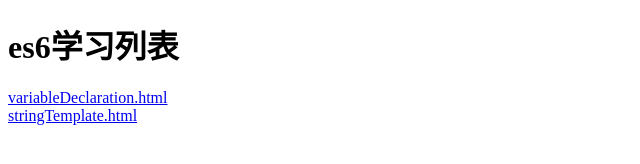
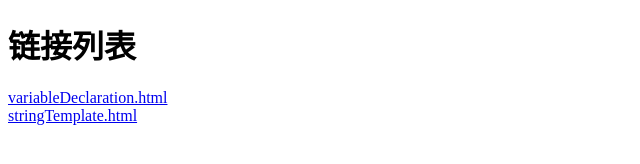
Before and after one commit to jweboy/ES6-Learn, a website: page index.html in a window 1280 px wide. Shown: the whole page, without its empty margins (0-640 px from the left). Drawn offline with Linux system fonts and the light colour scheme.

Commit message:
Revert "arrange"
This reverts commit 3b699301619c75270f770c97f6d20f80fa78f99d.

```diff
--- a/index.html
+++ b/index.html
@@ -6,7 +6,7 @@
 </head>
 <body>
   <div class="">
-    <h1>es6学习列表</h1>
+    <h1>链接列表</h1>
     <a href="views/variableDeclaration.html">variableDeclaration.html</a><br>
     <a href="views/stringTemplate.html">stringTemplate.html</a>
   </div>
```
Also changed, not shown: scripts/stringTemplate.js (+12 -15 lines).
